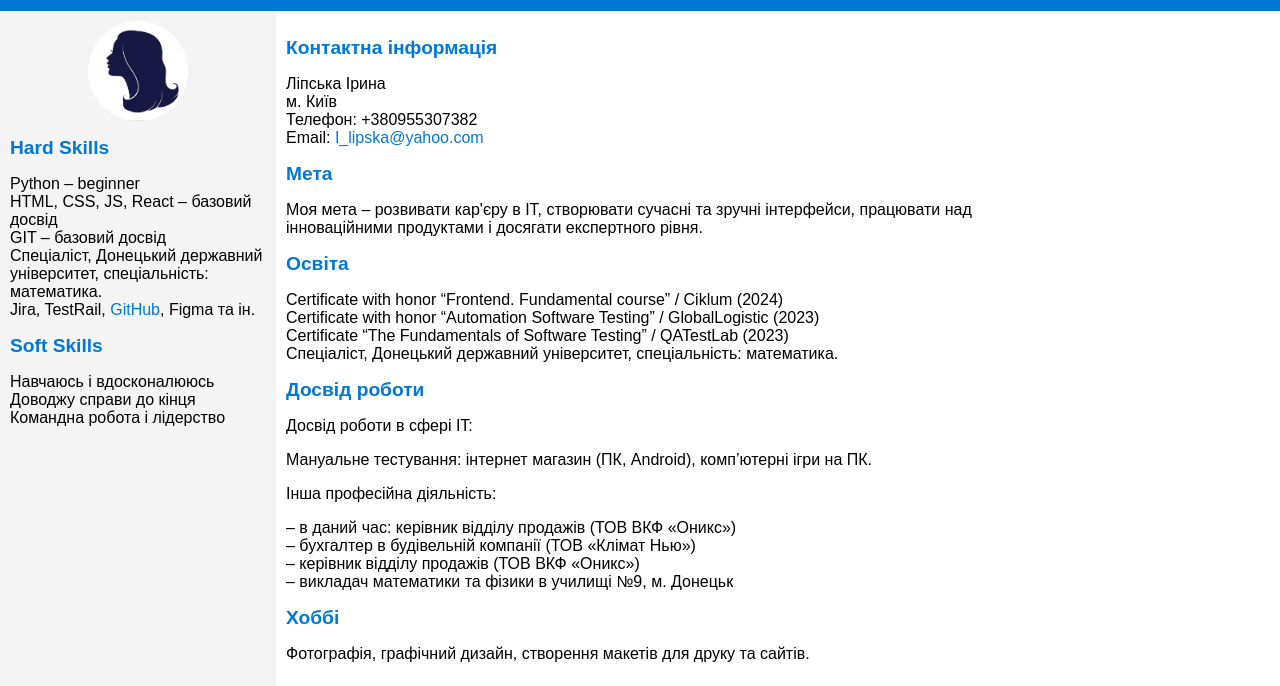
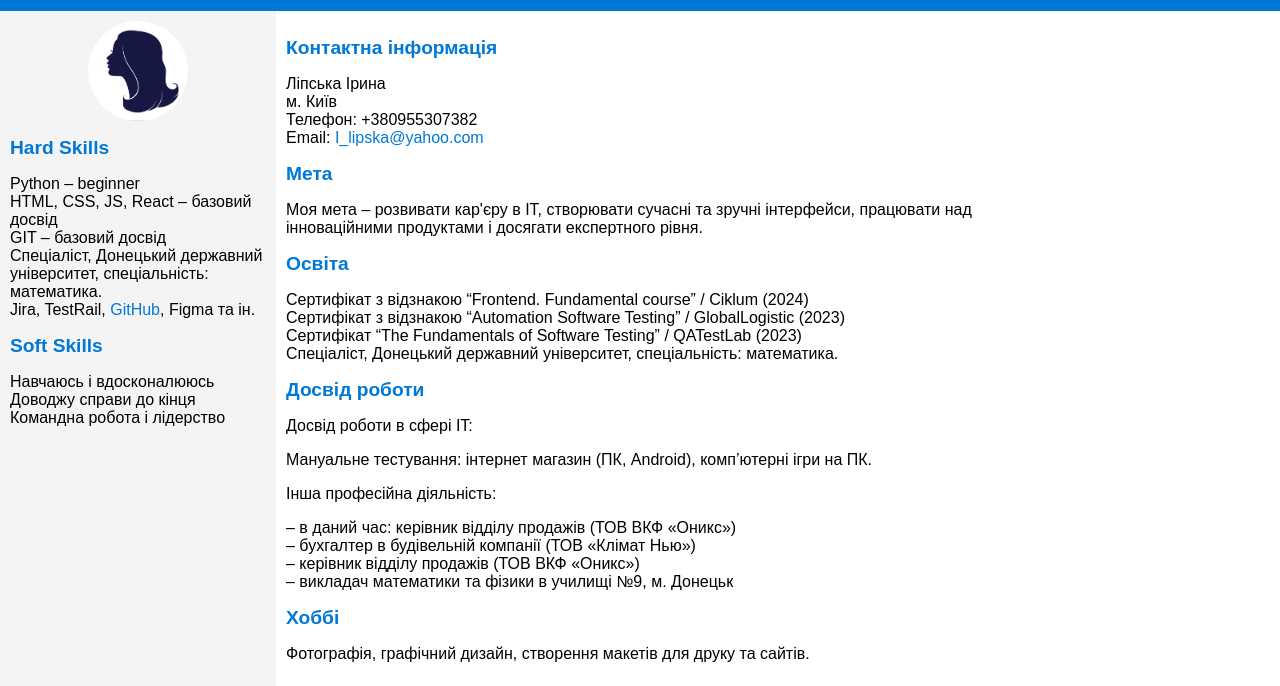
Before and after one commit to IrynaLipska/hw2, a plain HTML site: page index.html in a window 1280 px wide. Shown: the part 89-775 px from the top of the page. Drawn offline with Linux system fonts and the light colour scheme.

Commit message:
Update index.html

```diff
--- a/index.html
+++ b/index.html
@@ -103,14 +103,14 @@
       <h2>Освіта</h2>
       <ul>
         <li>
-          Certificate with honor “Frontend. Fundamental course” / Ciklum (2024)
+          Сертифікат з відзнакою “Frontend. Fundamental course” / Ciklum (2024)
         </li>
         <li>
-          Certificate with honor “Automation Software Testing” / GlobalLogistic
+          Сертифікат з відзнакою “Automation Software Testing” / GlobalLogistic
           (2023)
         </li>
         <li>
-          Certificate “The Fundamentals of Software Testing” / QATestLab (2023)
+          Сертифікат “The Fundamentals of Software Testing” / QATestLab (2023)
         </li>
         <li>
           Спеціаліст, Донецький державний університет, спеціальність:
```
